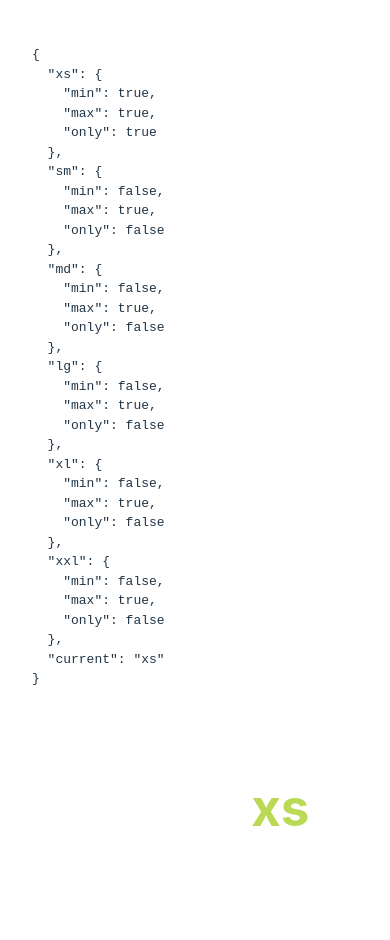
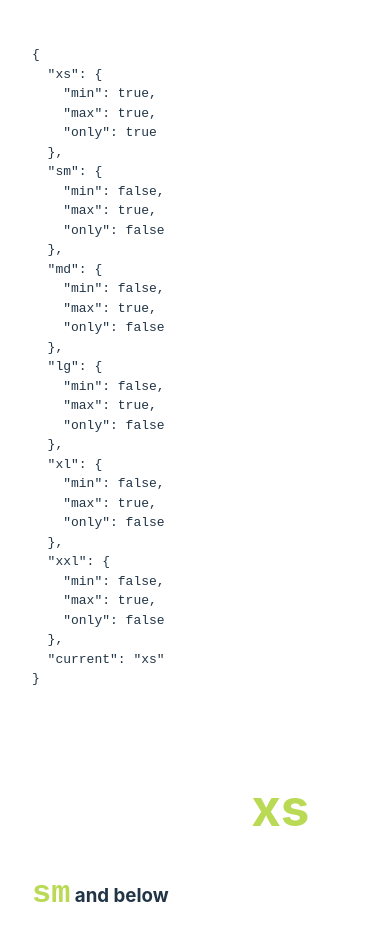
Before and after one commit to codemonk-digital/vue-responsiveness, a Vue app: page / in a window 390 px wide. Shown: the top 940 px of the page. Before the commit the page ends 902 px from the top, so only its background shows below. Built offline with nearby package versions, Linux system fonts and the light colour scheme.

Commit message:
added isMax, isMin, isOnly + tests

```diff
--- a/lib/index.ts
+++ b/lib/index.ts
@@ -3,7 +3,7 @@ import { VueResponsivenessMatches } from "./types";
 declare module "@vue/runtime-core" {
   // eslint-disable-next-line no-unused-vars
   interface ComponentCustomProperties {
-    $matches: VueResponsivenessMatches<string>;
+    $matches: VueResponsivenessMatches;
   }
 }
 
--- a/lib/types.ts
+++ b/lib/types.ts
@@ -1,6 +1,11 @@
 export type VueResponsivenessBreakpoints = Record<string, number | null>;
 
-export type VueResponsivenessMatches<T extends string = ""> = Record<
-  T,
+export type VueResponsivenessMatches = Record<
+  string,
   { min: boolean; max: boolean; only: boolean }
-> & { current: T };
+> & {
+  current: string;
+  isMin(interval: string): boolean;
+  isMax(interval: string): boolean;
+  isOnly(interval: string): boolean;
+};
--- a/lib/vue-responsiveness.ts
+++ b/lib/vue-responsiveness.ts
@@ -6,7 +6,7 @@ import {
 import { ReactiveVariable } from "vue/macros";
 import { App, computed, reactive } from "vue";
 
-let matches: ReactiveVariable<VueResponsivenessMatches<string>>;
+let matches: ReactiveVariable<VueResponsivenessMatches>;
 
 export const VueResponsiveness = {
   install(
@@ -26,6 +26,9 @@ export const VueResponsiveness = {
           return out;
         }, {} as Record<string, { min: string; max: string }>);
     matches = reactive({
+      isMin: computed(() => (key: string) => matches[key]?.min || false),
+      isMax: computed(() => (key: string) => matches[key]?.max || false),
+      isOnly: computed(() => (key: string) => matches[key]?.only || false),
       ...Object.assign(
         {},
         ...Object.keys(intervals).map((_) => ({
@@ -35,12 +38,12 @@ export const VueResponsiveness = {
           current: computed(
             () =>
               Object.entries(matches).find(
-                ([, value]) => typeof value !== "string" && value.only
+                ([, value]) => typeof value === "object" && value.only
               )?.[0] as string
           ),
         }
       ),
-    }) as ReactiveVariable<VueResponsivenessMatches<keyof typeof breakpoints>>;
+    });
 
     Object.entries(intervals).forEach(([interval, mediaQueries]) => {
       const queryLists: Record<"min" | "max", MediaQueryList> = {
--- a/src/App.vue
+++ b/src/App.vue
@@ -5,5 +5,8 @@
       Current interval:
       <span>{{ $matches.current }}</span>
     </h1>
+    <h3 v-if="$matches.isMax('sm')"><code>sm</code> and below</h3>
+    <h3 v-if="$matches.isOnly('md')"><code>md</code> only</h3>
+    <h3 v-if="$matches.isMin('lg')"><code>lg</code> and above</h3>
   </div>
 </template>
--- a/src/style.css
+++ b/src/style.css
@@ -27,8 +27,11 @@ h1 {
   line-height: 1.1;
   color: #fff6
 }
-h1 span {
+h1 span, code {
   color: #bada55;
+}
+code {
+  font-size: 2rem;
 }
 #app {
   max-width: 1280px;
```
Also changed, not shown: 2 other files (tests, documents, lock files or other folders).
